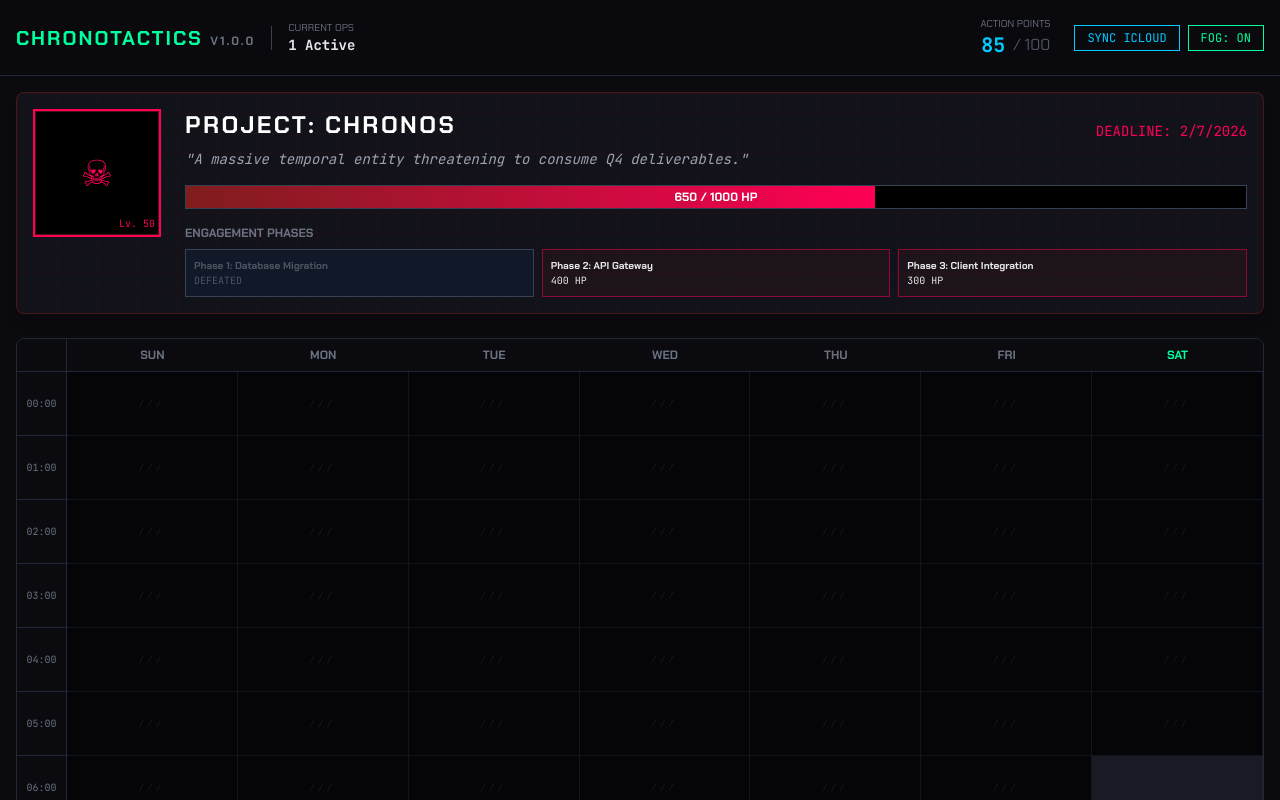
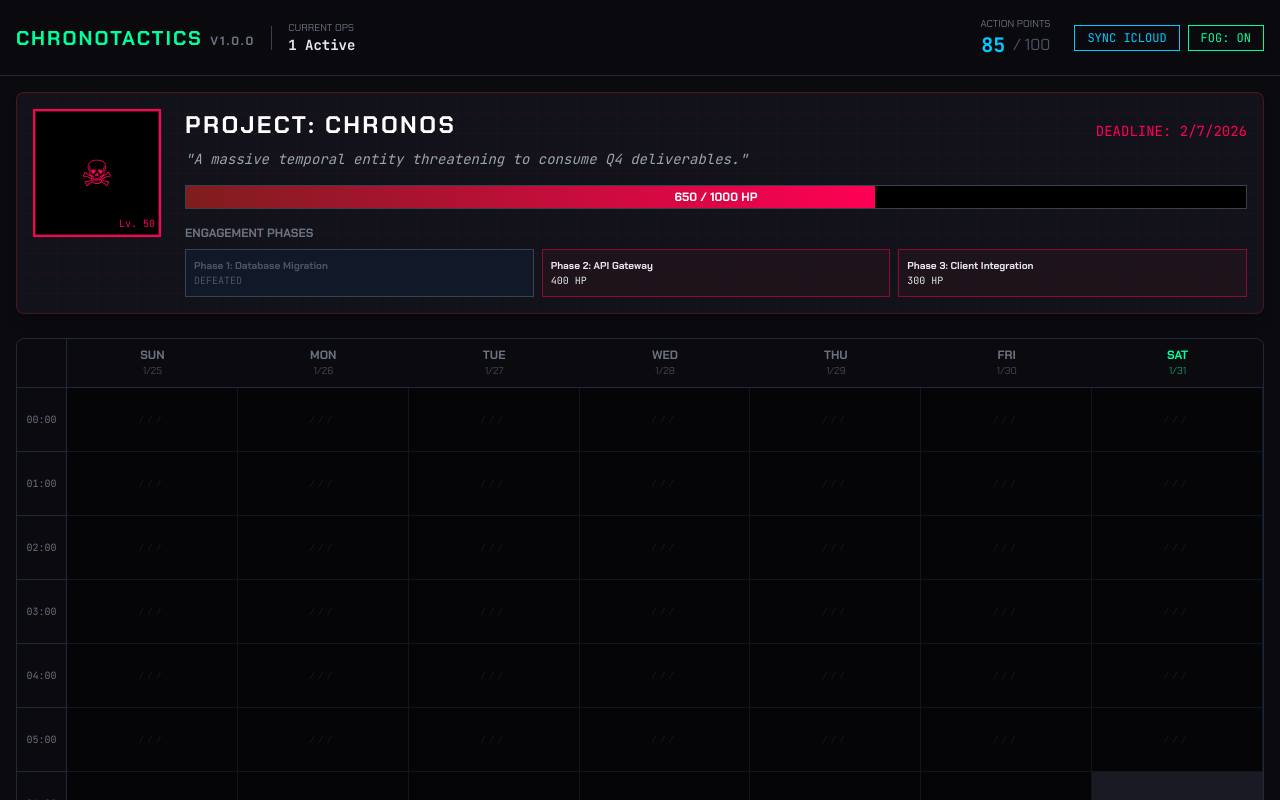
Before and after one commit to anishagarwal29/chronotacitcs, a React (Vite) app: page / in a window 1280 px wide. Shown: the top 800 px of the page. Built offline with nearby package versions, Linux system fonts and the light colour scheme.

Commit message:
fix: move sync indicator to bottom and add dates to day headers

```diff
--- a/App.tsx
+++ b/App.tsx
@@ -244,7 +244,7 @@
 
           {/* Sync Status Indicator */}
           {gameState.lastSynced && (
-            <div className="absolute top-4 left-4 z-50 flex items-center gap-2 pointer-events-none">
+            <div className="absolute bottom-4 left-4 z-50 flex items-center gap-2 pointer-events-none">
               <div className={`w-2 h-2 rounded-full ${syncMode === 'LIVE' ? 'bg-tactical-green' : 'bg-yellow-500'} animate-pulse`}></div>
               <span className={`text-[10px] ${syncMode === 'LIVE' ? 'text-tactical-green' : 'text-yellow-500'} font-mono`}>
                 {syncMode === 'LIVE' ? 'LIVE FEED CONNECTED' : 'SIMULATION MODE'}
--- a/components/GridSystem.tsx
+++ b/components/GridSystem.tsx
@@ -45,9 +45,9 @@
 
     // Visible if a unit exists here
     const hasUnit = units.some(u => {
-        const uDay = u.startTime.getDay();
-        const uHour = u.startTime.getHours();
-        return uDay === dayIndex && uHour <= hour && (uHour + u.durationHours) > hour;
+      const uDay = u.startTime.getDay();
+      const uHour = u.startTime.getHours();
+      return uDay === dayIndex && uHour <= hour && (uHour + u.durationHours) > hour;
     });
 
     return hasUnit;
@@ -57,11 +57,21 @@
     <div className="grid grid-cols-[50px_repeat(7,1fr)] bg-tactical-grid border border-gray-800 rounded-lg overflow-hidden select-none">
       {/* Header Row */}
       <div className="p-2 border-b border-r border-gray-800 bg-tactical-bg"></div>
-      {DAYS_OF_WEEK.map((day, i) => (
-        <div key={day} className={`p-2 text-center text-xs font-bold border-b border-gray-800 bg-tactical-bg ${i === new Date().getDay() ? 'text-tactical-green' : 'text-gray-500'}`}>
-          {day}
-        </div>
-      ))}
+      {DAYS_OF_WEEK.map((day, i) => {
+        const today = new Date();
+        const currentDay = today.getDay();
+        const dayDiff = i - currentDay;
+        const targetDate = new Date(today);
+        targetDate.setDate(today.getDate() + dayDiff);
+        const dateStr = `${targetDate.getMonth() + 1}/${targetDate.getDate()}`;
+
+        return (
+          <div key={day} className={`p-2 text-center text-xs font-bold border-b border-gray-800 bg-tactical-bg ${i === currentDay ? 'text-tactical-green' : 'text-gray-500'}`}>
+            <div>{day}</div>
+            <div className="text-[10px] font-normal opacity-60">{dateStr}</div>
+          </div>
+        );
+      })}
 
       {/* Grid Body */}
       {HOURS_OF_DAY.map((hour) => (
@@ -88,7 +98,7 @@
               >
                 {!visible && (
                   <div className="absolute inset-0 flex items-center justify-center opacity-20 pointer-events-none">
-                     <span className="text-[10px] tracking-[4px] text-gray-500">///</span>
+                    <span className="text-[10px] tracking-[4px] text-gray-500">///</span>
                   </div>
                 )}
 
```
